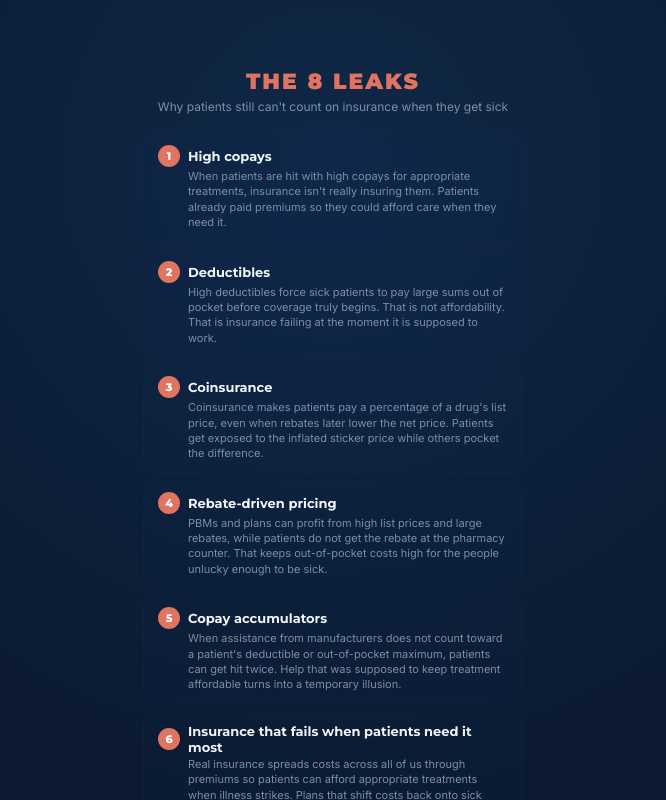
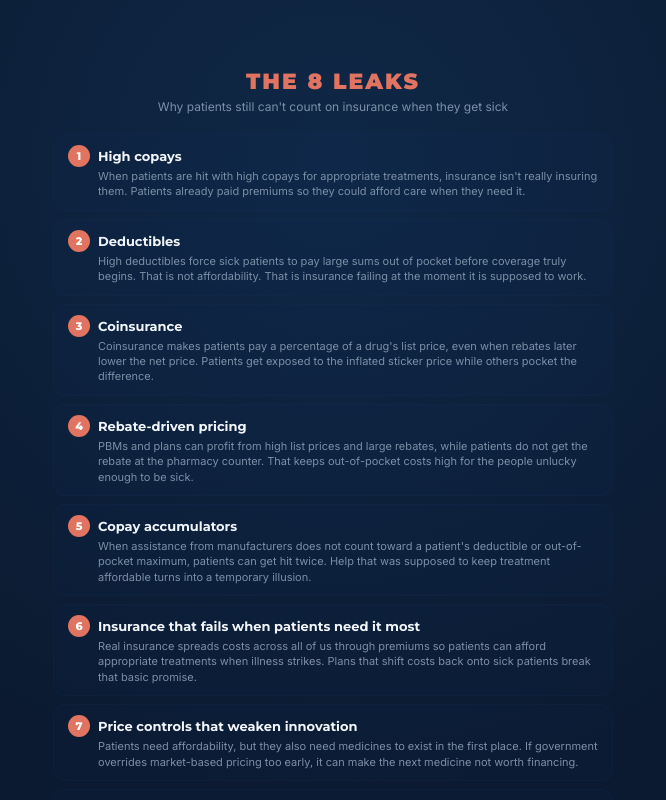
Before and after one commit to sbb135/zip-the-leak, a plain HTML site: page index.html in a window 1280 px wide. Both pictures are taken after a click on the button "What are the 8 leaks?". Shown: the whole page, without its empty margins (307-973 px from the left). Drawn offline with Linux system fonts and the light colour scheme.

Commit message:
Increase max-width of legend list for wider screens

```diff
--- a/style.css
+++ b/style.css
@@ -116,7 +116,7 @@ html, body {
 /* ===================================================
    LEGEND OVERLAY
    =================================================== */
-.legend-wrap { max-width: 420px; padding: 28px 20px; }
+.legend-wrap { max-width: 600px; padding: 28px 20px; width: 100%; }
 .legend-title { font-family: var(--display); font-size: 22px; font-weight: 900; letter-spacing: 2px; color: var(--coral); text-align: center; margin-bottom: 4px; }
 .legend-sub { font-size: 12px; color: var(--muted); text-align: center; margin-bottom: 20px; }
 .legend-list {
```
